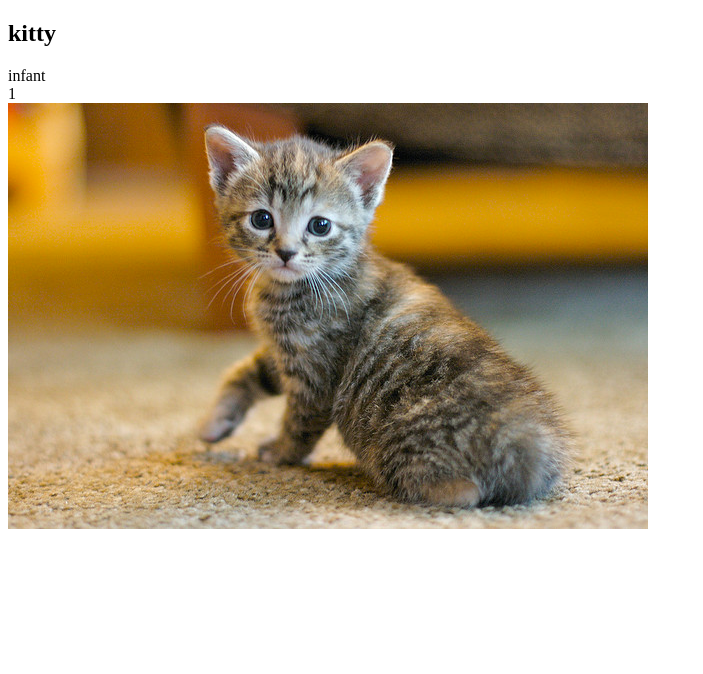
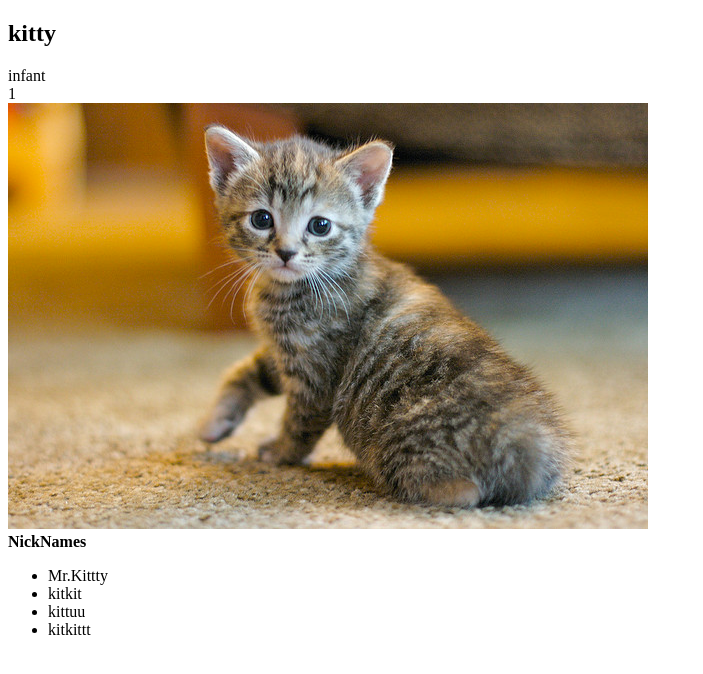
Before and after one commit to shrividya94/KnockOut, a plain HTML site: page index.html in a window 1280 px wide. Shown: the whole page, without its empty margins (0-703 px from the left). Drawn offline with Linux system fonts and the light colour scheme.

Commit message:
Add nicknames using Foreach

```diff
--- a/index.html
+++ b/index.html
@@ -11,13 +11,23 @@ and open the template in the editor.s
     <title>Cat Clicker</title>
 </head>
 <body>
-    <ul></ul>
+
     <div>
 
         <h2 data-bind="text: name"></h2>
         <div data-bind="text: levelCat"></div>
         <div data-bind="text: clickCount"></div>
         <img src="" alt="cute cat" data-bind="click: incrementCounter(),attr: {src:imgSrc}"/>
+        <div> <label><b>NickNames</b></label>
+
+                <ul>
+                     <!-- ko foreach: nickNames -->
+                     <li>
+                        <span data-bind="text: $data"> </span>
+                      </li>
+                <!-- /ko -->
+                </ul>
+        </div>
 
     </div>
     <script src="js/lib/knockout-3.4.2.js"></script>
--- a/js/app.js
+++ b/js/app.js
@@ -9,7 +9,7 @@ var ViewModel= function(){
     this.name = ko.observable('kitty');
     this.imgSrc = ko.observable('img/kitty.jpg');
     this.imgAttribution = ko.observable('http://www.readersdigest.ca/wp-content/uploads/2011/01/4-ways-cheer-up-depressed-cat.jpg');
-
+   this.nickNames=['Mr.Kittty','kitkit','kittuu','kitkittt'];
     this.incrementCounter= function() {
         this.clickCount(this.clickCount()+1);
       this.findLevel();
@@ -28,5 +28,7 @@ var ViewModel= function(){
         }
 
     };
+
+
 };
 ko.applyBindings(new ViewModel());
```
